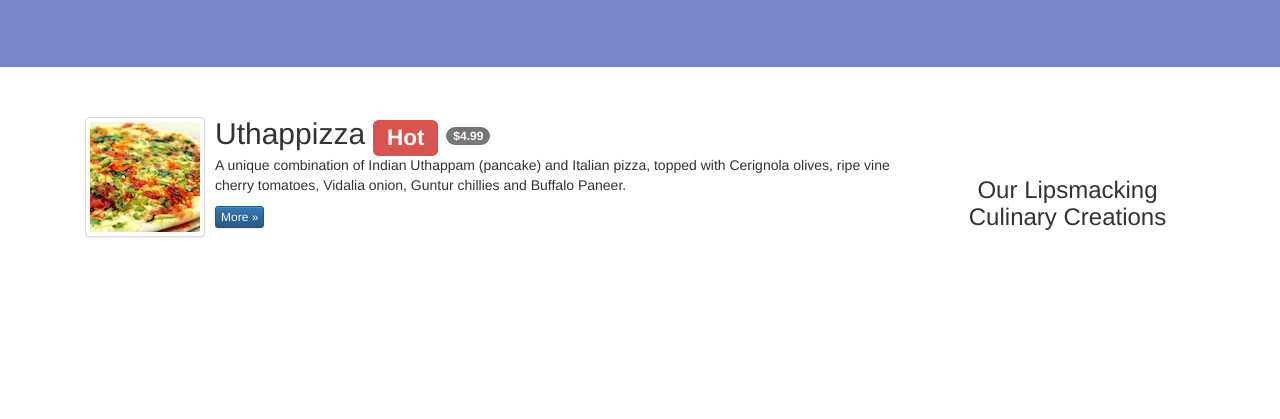
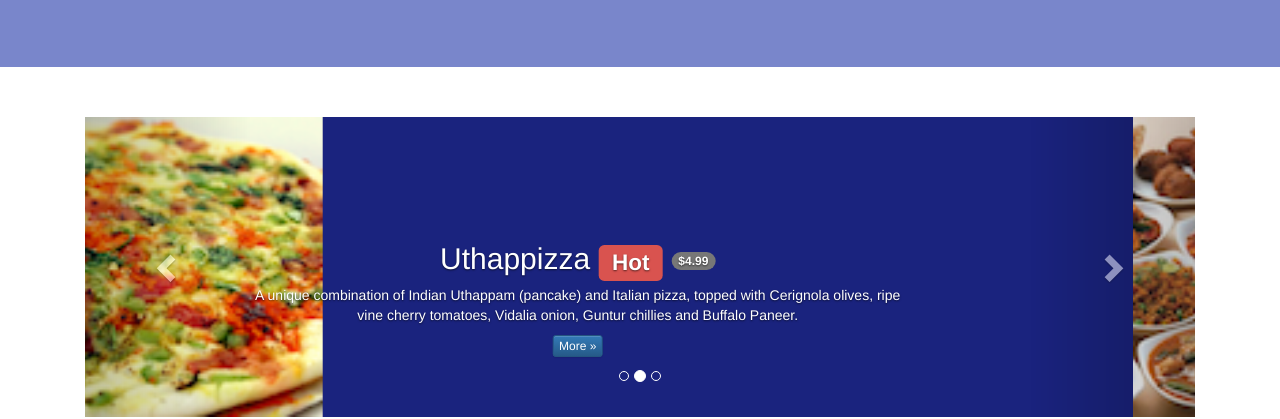
Before and after one commit to andrejev2006/Bootstrap, a plain HTML site: page index.html in a window 1280 px wide. Shown: the part 392-811 px from the top of the page. Drawn offline with nearby package versions, Linux system fonts and the light colour scheme.

Commit message:
Week 3. Carousel.

```diff
--- a/css/mystyles.css
+++ b/css/mystyles.css
@@ -72,3 +72,16 @@ body{
 .affix {
     top:100px;
 }
+
+.carousel {
+    background:#1A237E;
+}
+.carousel .item {
+    height: 300px;
+}
+.item img {
+    position: absolute;
+    top: 0;
+    left: 0;
+    min-height: 300px;
+}
--- a/index.html
+++ b/index.html
@@ -123,6 +123,54 @@
 </header>
 
 <div class="container">
+    <div class="row row-content">
+        <div class="col-xs-12">
+            <div id="mycarousel" class="carousel slide" data-ride="carousel">
+                <!-- Indicators -->
+                <ol class="carousel-indicators">
+                    <li data-target="#mycarousel" data-slide-to="0" class="active"></li>
+                    <li data-target="#mycarousel" data-slide-to="1"></li>
+                    <li data-target="#mycarousel" data-slide-to="2"></li>
+                </ol>
+                <!-- Wrapper for slides -->
+                <div class="carousel-inner" role="listbox">
+                    <div class="item active">
+                        <img class="img-responsive"
+                             src="img/uthappizza.png" alt="Uthappizza">
+                        <div class="carousel-caption">
+                            <h2>Uthappizza  <span class="label label-danger">Hot</span> <span class="badge">$4.99</span></h2>
+                            <p>A unique combination of Indian Uthappam (pancake) and Italian pizza, topped with Cerignola olives, ripe vine cherry tomatoes, Vidalia onion, Guntur chillies and Buffalo Paneer.</p>
+                            <p><a class="btn btn-primary btn-xs" href="#">More &raquo;</a></p>
+                        </div>
+                    </div>
+                    <div class="item">
+                        <img src="img/buffet.png" class="img-responsive" alt="Buffet"/>
+                        <div class="carousel-caption">
+                            <h2>Weekend Grand Buffet <span class="label label-danger label-xs">New</span></h2>
+                            <p>Featuring mouthwatering combinations with a choice of five different salads, six enticing appetizers, six main entrees and five choicest desserts. Free flowing bubbly and soft drinks. All for just $19.99 per person </p>
+                        </div>
+                    </div>
+                    <div class="item">
+                        <img class="img-responsive" src="img/alberto.png" alt="Alberto Somayya"/>
+                        <div class="carousel-caption">
+                            <h2>Executive Chef</h2>
+                            <p>Award winning three-star Michelin chef with wide International experience having worked closely with whos-who in the culinary world, he specializes in creating mouthwatering Indo-Italian fusion experiences.
+                            </p>
+                        </div>
+                    </div>
+                </div>
+                <!-- Controls -->
+                <a class="left carousel-control" href="#mycarousel" role="button" data-slide="prev">
+                    <span class="glyphicon glyphicon-chevron-left" aria-hidden="true"></span>
+                    <span class="sr-only">Previous</span>
+                </a>
+                <a class="right carousel-control" href="#mycarousel" role="button" data-slide="next">
+                    <span class="glyphicon glyphicon-chevron-right" aria-hidden="true"></span>
+                    <span class="sr-only">Next</span>
+                </a>
+            </div>
+        </div>
+    </div>
     <div class="row row-content">
         <div class="col-xs-12 col-sm-3 col-sm-push-9">
             <p style="padding:20px;"></p>
```
